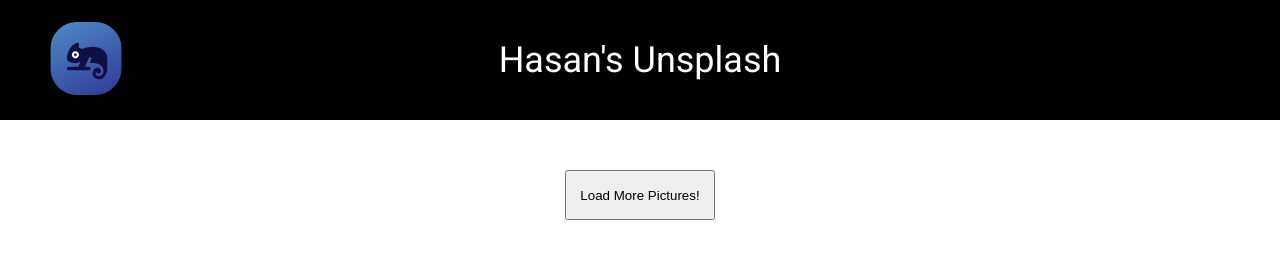
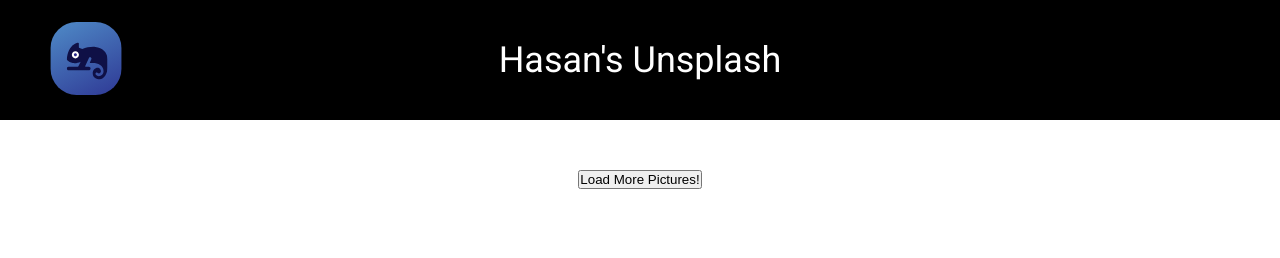
Before and after one commit to hkemal/unsplash-vanilla, a website: page index.html in a window 1280 px wide. Drawn offline with Linux system fonts and the light colour scheme; no server answers.

Commit message:
Stage2 Last State

```diff
--- a/style.css
+++ b/style.css
@@ -119,11 +119,7 @@
   border: none;
   cursor: pointer;
 }
-button {
-  height: 50px;
-  width: 150px;
-  margin: 0 auto;
-}
+
 
 #button-container {
   display: flex;
```
